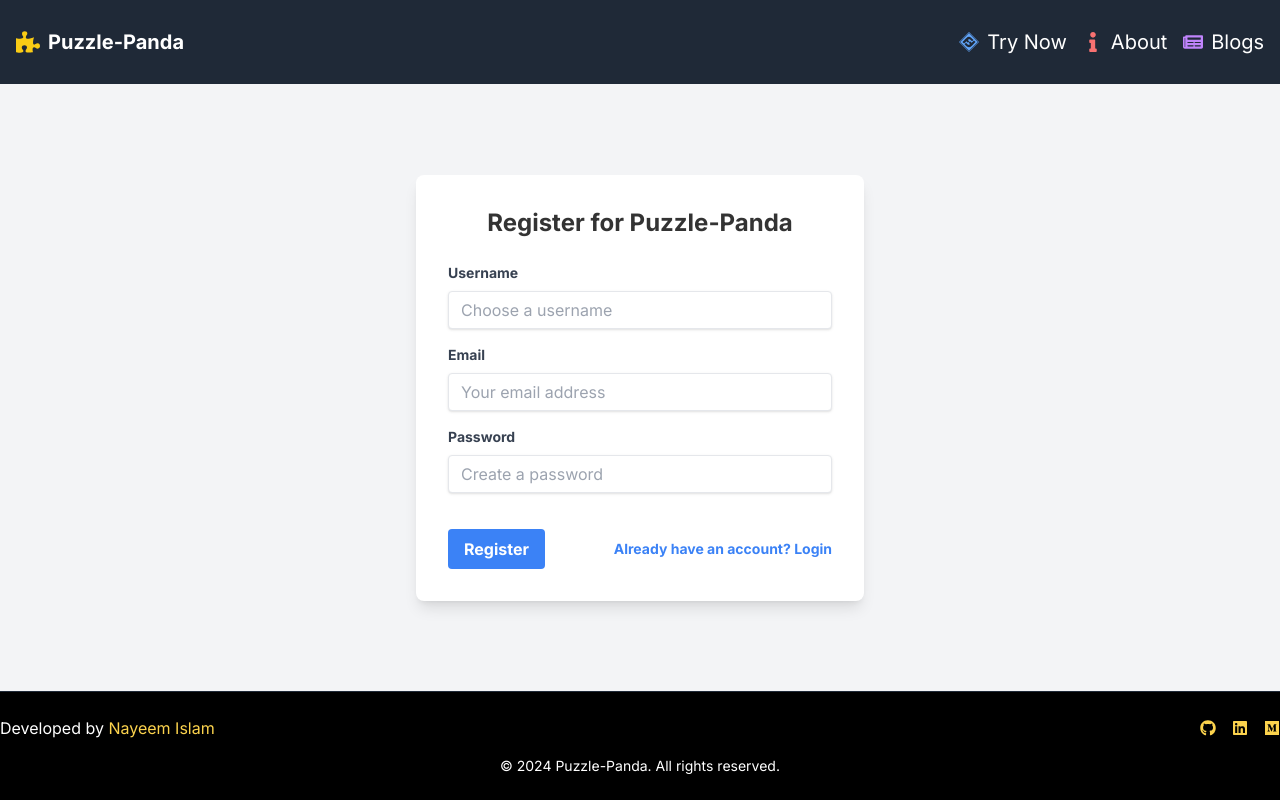
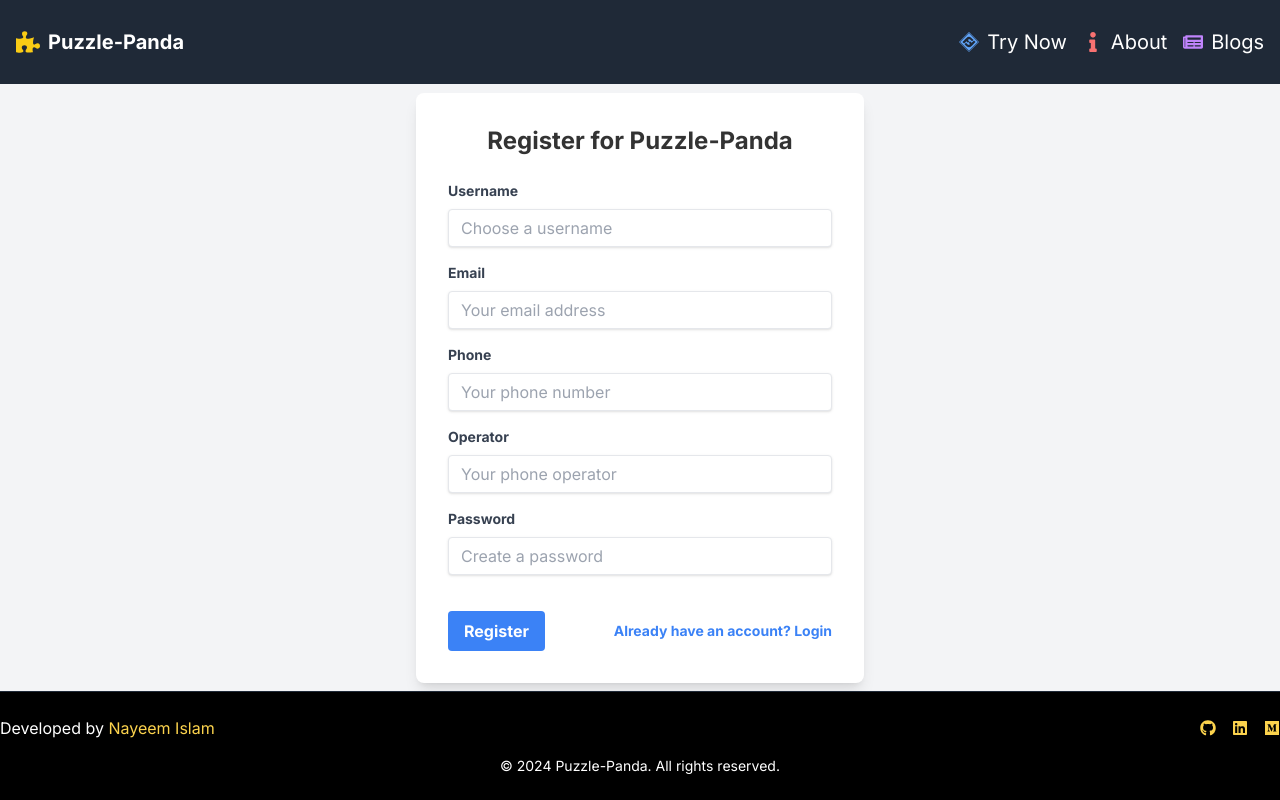
Before and after one commit to NoManNayeem/PuzzlePanda-NextJS, a Next.js app: page /register in a window 1280 px wide. Built offline with nearby package versions, Linux system fonts and the light colour scheme.

Commit message:
DRF Implementation

```diff
--- a/next.config.mjs
+++ b/next.config.mjs
@@ -1,10 +1,11 @@
+
 // This indicates the type for better IDE support
 /** @type {import('next').NextConfig} */
 const nextConfig = {
     images: {
         dangerouslyAllowSVG: true,
     contentSecurityPolicy: "default-src 'self'; script-src 'none'; sandbox;",
-    domains: ['readymadeui.com', 'images.unsplash.com', 'placehold.co', 'media.licdn.com','via.placeholder.com',],
+    domains: ['readymadeui.com', 'images.unsplash.com', 'placehold.co', 'media.licdn.com','via.placeholder.com','127.0.0.1',],
     },
 };
 
--- a/package.json
+++ b/package.json
@@ -10,6 +10,7 @@
   },
   "dependencies": {
     "@heroicons/react": "^2.1.3",
+    "axios": "^1.6.8",
     "chart.js": "^4.4.2",
     "clsx": "^2.1.1",
     "cookies-next": "^4.1.1",
--- /dev/null
+++ b/src/app/BackendServer/API.js
@@ -0,0 +1,9 @@
+// API.js
+
+// Base URL for your Django REST Framework APIs
+const API_BASE_URL = 'http://127.0.0.1:8000';
+
+// API Endpoints
+export const loginURL = API_BASE_URL + '/auth/token/';
+export const registerURL = API_BASE_URL + '/auth/register/';
+export const profileURL = API_BASE_URL + '/auth/profile/';
--- a/src/app/admin/adminComponents/AdminHeader.js
+++ b/src/app/admin/adminComponents/AdminHeader.js
@@ -40,6 +40,7 @@ const AdminHeader = () => {
     // Remove the cookies or any other authentication tokens
     deleteCookie("token");
     deleteCookie("usertype");
+    deleteCookie("refreshToken");
 
     // Assuming `setSidebarOpen` updates a state that controls the sidebar
     setSidebarOpen(false);
--- a/src/app/login/page.js
+++ b/src/app/login/page.js
@@ -7,8 +7,8 @@ import { useRouter } from 'next/navigation'
 import { setCookie } from 'cookies-next';
 import Header from '../homepageComponents/header';
 import Footer from '../homepageComponents/footer';
-
-
+import { loginURL } from '../BackendServer/API';
+import axios from 'axios';
 
 export default function LoginPage() {
   const [username, setUsername] = useState('');
@@ -20,19 +20,41 @@ export default function LoginPage() {
   const handleLogin = async (e) => {
     e.preventDefault();
 
-    // Simulate checking username and password
-    if (username === 'Nayeem' && password === 'password') {
-      setCookie('token', 'admin_token_here', { path: '/' });
-      setCookie('usertype', 'admin', { path: '/' });
-      router.push('/admin');
-    } else if (username === 'NayeemIslam' && password === 'password') {
-      setCookie('token', 'user_token_here', { path: '/' });
-      setCookie('usertype', 'user', { path: '/' });
-      router.push('/user');
-    } else {
+    try {
+      // Send a POST request to the login URL with username and password
+      const response = await axios.post(loginURL, {
+        username: username,
+        password: password
+      });
+
+      if (response.status === 200) {
+        // Destructure the data from response
+        const { refresh, access, user_type } = response.data;
+
+        // Set cookies for tokens and user type
+        setCookie('refreshToken', refresh, { path: '/' });
+        setCookie('token', access, { path: '/' });
+        setCookie('usertype', user_type, { path: '/' });
+
+        // Redirect based on user type
+        if (user_type === 'Admin') {
+          router.push('/admin');
+        } else if (user_type === 'User') {
+          router.push('/user');
+        } else {
+          throw new Error('Unhandled user type');
+        }
+      } else {
+        // Handle non-200 responses
+        throw new Error('Login failed with status: ' + response.status);
+      }
+    } catch (error) {
+      // Handle errors, such as network issues or invalid credentials
       setError('Invalid username or password');
+      console.error('Login error:', error);
     }
   };
+
 
   return (
     <div className="flex flex-col min-h-screen">
--- a/src/app/register/page.js
+++ b/src/app/register/page.js
@@ -1,15 +1,51 @@
+'use client'
+
 import Link from 'next/link';
 import Header from '../homepageComponents/header';
 import Footer from '../homepageComponents/footer';
+import { useState } from 'react';
+import axios from 'axios';
+import { registerURL } from '../BackendServer/API';
+
+
+
 
 export default function RegisterPage() {
+  const [formData, setFormData] = useState({
+    username: '',
+    email: '',
+    password: '',
+    phone: '',
+    operator: ''
+  });
+
+
+  const handleChange = (e) => {
+    setFormData({ ...formData, [e.target.id]: e.target.value });
+  };
+
+  const handleSubmit = async (e) => {
+    e.preventDefault(); // Prevents the default form submission behavior
+    try {
+      const response = await axios.post(registerURL, formData);
+      console.log('Registration Successful:', response.data);
+      // Redirect or show success message
+    } catch (error) {
+      console.error('Registration Failed:', error.response.data);
+      // Handle errors or show error message
+    }
+  };
+
+
+
+
   return (
     <div className="flex flex-col min-h-screen">
       <Header/>
       <div className="flex flex-1 items-center justify-center bg-gray-100">
         <div className="w-full max-w-md p-8 bg-white shadow-lg rounded-lg">
           <h2 className="text-2xl font-bold mb-6 text-center">Register for Puzzle-Panda</h2>
-          <form>
+          <form onSubmit={handleSubmit}>
             <div className="mb-4">
               <label className="block text-gray-700 text-sm font-bold mb-2" htmlFor="username">
                 Username
@@ -19,6 +55,8 @@ export default function RegisterPage() {
                 type="text"
                 placeholder="Choose a username"
                 className="shadow appearance-none border rounded w-full py-2 px-3 text-gray-700 leading-tight focus:outline-none focus:shadow-outline"
+                value={formData.username}
+                onChange={handleChange}
               />
             </div>
             <div className="mb-4">
@@ -30,6 +68,34 @@ export default function RegisterPage() {
                 type="email"
                 placeholder="Your email address"
                 className="shadow appearance-none border rounded w-full py-2 px-3 text-gray-700 leading-tight focus:outline-none focus:shadow-outline"
+                value={formData.email}
+                onChange={handleChange}
+              />
+            </div>
+            <div className="mb-4">
+              <label className="block text-gray-700 text-sm font-bold mb-2" htmlFor="phone">
+                Phone
+              </label>
+              <input
+                id="phone"
+                type="text"
+                placeholder="Your phone number"
+                className="shadow appearance-none border rounded w-full py-2 px-3 text-gray-700 leading-tight focus:outline-none focus:shadow-outline"
+                value={formData.phone}
+                onChange={handleChange}
+              />
+            </div>
+            <div className="mb-4">
+              <label className="block text-gray-700 text-sm font-bold mb-2" htmlFor="operator">
+                Operator
+              </label>
+              <input
+                id="operator"
+                type="text"
+                placeholder="Your phone operator"
+                className="shadow appearance-none border rounded w-full py-2 px-3 text-gray-700 leading-tight focus:outline-none focus:shadow-outline"
+                value={formData.operator}
+                onChange={handleChange}
               />
             </div>
             <div className="mb-6">
@@ -41,6 +107,8 @@ export default function RegisterPage() {
                 type="password"
                 placeholder="Create a password"
                 className="shadow appearance-none border rounded w-full py-2 px-3 text-gray-700 mb-3 leading-tight focus:outline-none focus:shadow-outline"
+                value={formData.password}
+                onChange={handleChange}
               />
             </div>
             <div className="flex items-center justify-between">
@@ -51,7 +119,7 @@ export default function RegisterPage() {
                 Register
               </button>
               <Link href="/login" className="inline-block align-baseline font-bold text-sm text-blue-500 hover:text-blue-800">
-                Already have an account? Login
+                  Already have an account? Login
               </Link>
             </div>
           </form>
--- a/src/app/user/userComponents/UserHeader.js
+++ b/src/app/user/userComponents/UserHeader.js
@@ -13,12 +13,13 @@ import {
 } from "react-icons/fa"; // Additional icons for profile details
 import { deleteCookie } from "cookies-next";
 import { useRouter } from "next/navigation";
-
+import { profileURL } from "@/app/BackendServer/API";
 import Image from "next/image";
 
 const UserHeader = () => {
   const [isSidebarOpen, setSidebarOpen] = useState(false);
   const router = useRouter();
+
 
   // Dummy user data
   const userData = {
@@ -41,6 +42,7 @@ const UserHeader = () => {
     // Remove the cookies or any other authentication tokens
     deleteCookie("token");
     deleteCookie("usertype");
+    deleteCookie("refreshToken");
 
     // Assuming `setSidebarOpen` updates a state that controls the sidebar
     setSidebarOpen(false);
--- a/src/middleware.js
+++ b/src/middleware.js
@@ -1,5 +1,6 @@
 import { NextResponse } from 'next/server';
 import { getCookie } from 'cookies-next';
+
 
 // Specify routes for admin and regular users
 const adminProtectedRoutes = ['/admin'];
@@ -28,14 +29,14 @@ export default async function middleware(req) {
     }
 
     // If the user is authenticated, ensure they have the correct userType for the route
-    if ((isAdminRoute && userType !== 'admin') || (isUserRoute && userType !== 'user')) {
+    if ((isAdminRoute && userType !== 'Admin') || (isUserRoute && userType !== 'User')) {
       return NextResponse.redirect(new URL('/login', req.url));
     }
   }
 
   // Redirect authenticated users away from public pages to their dashboards
   if (publicRoutes.includes(pathname) && token) {
-    const dashboardUrl = userType === 'admin' ? '/admin' : '/user';
+    const dashboardUrl = userType === 'Admin' ? '/admin' : '/user';
     return NextResponse.redirect(new URL(dashboardUrl, req.url));
   }
 
```
Also changed, not shown: 1 other file (tests, documents, lock files or other folders).
